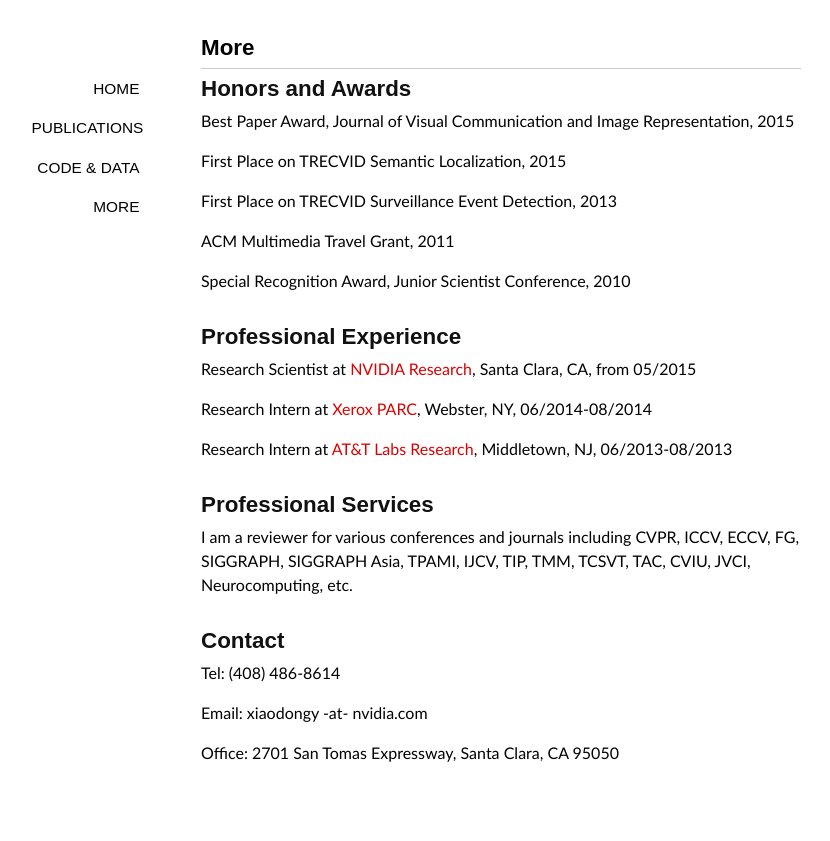
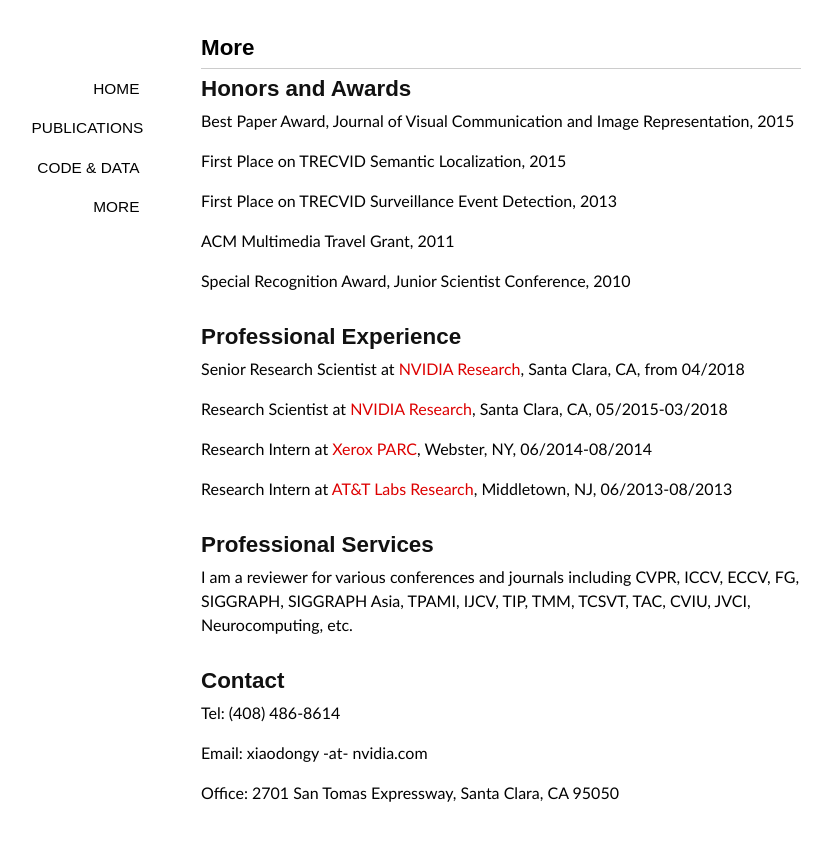
Before and after one commit to xiaodongyang/xiaodongyang.github.io, a Jekyll site: the page built from more/index.md, in a window 1280 px wide. Shown: the top 841 px of the page, without its empty margins (139-969 px from the left). Built offline with Jekyll 4.4.1, drawn with Linux system fonts in a browser that asks for light colours; some web fonts are replaced.

Commit message:
Update index.md

```diff
--- a/more/index.md
+++ b/more/index.md
@@ -19,7 +19,9 @@ Special Recognition Award, Junior Scientist Conference, 2010
 
 ## Professional Experience
 
-Research Scientist at [NVIDIA Research](https://research.nvidia.com), Santa Clara, CA, from 05/2015
+Senior Research Scientist at [NVIDIA Research](https://research.nvidia.com), Santa Clara, CA, from 04/2018
+
+Research Scientist at [NVIDIA Research](https://research.nvidia.com), Santa Clara, CA, 05/2015-03/2018
 
 Research Intern at [Xerox PARC](http://www.parc.com), Webster, NY, 06/2014-08/2014
 
```
